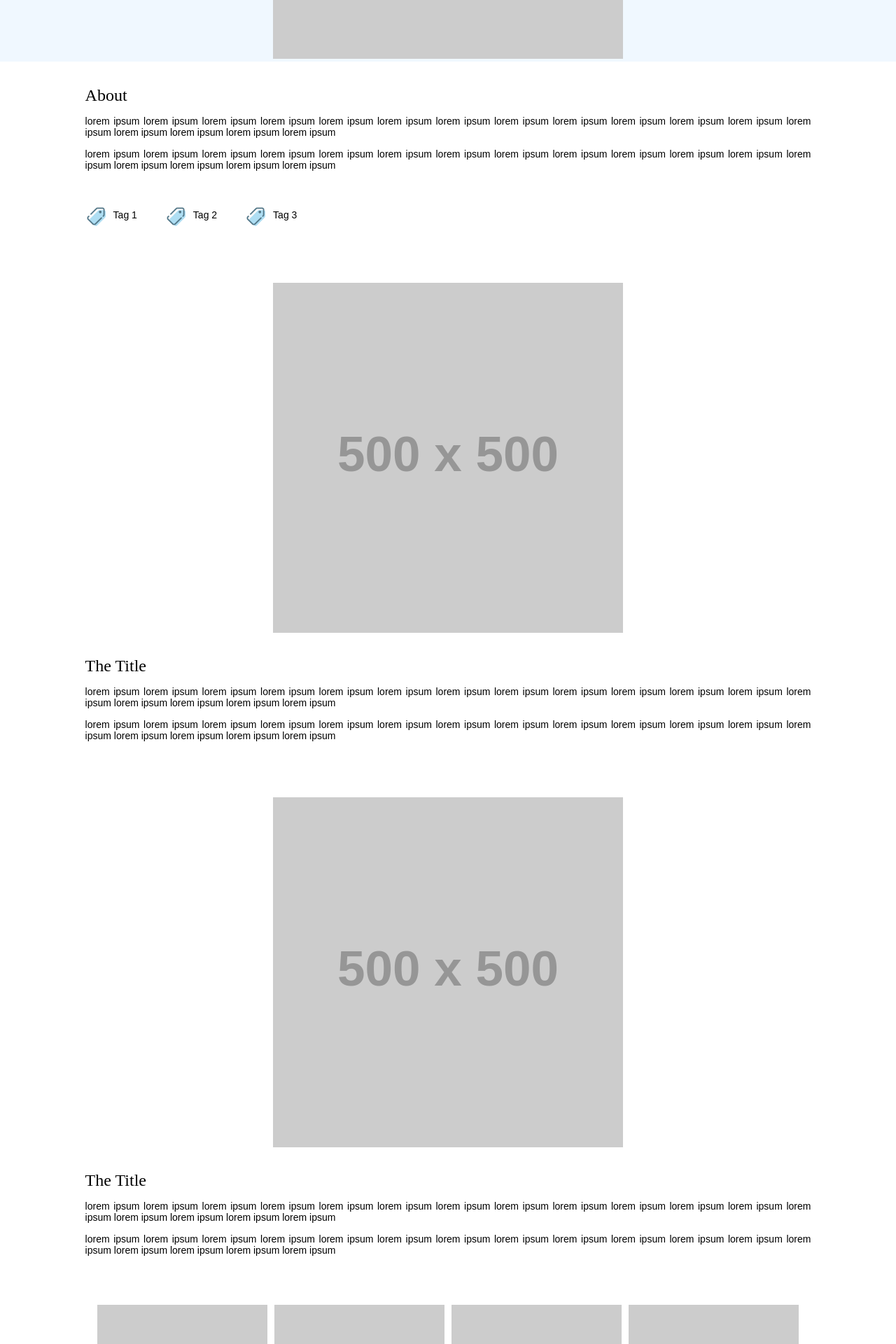
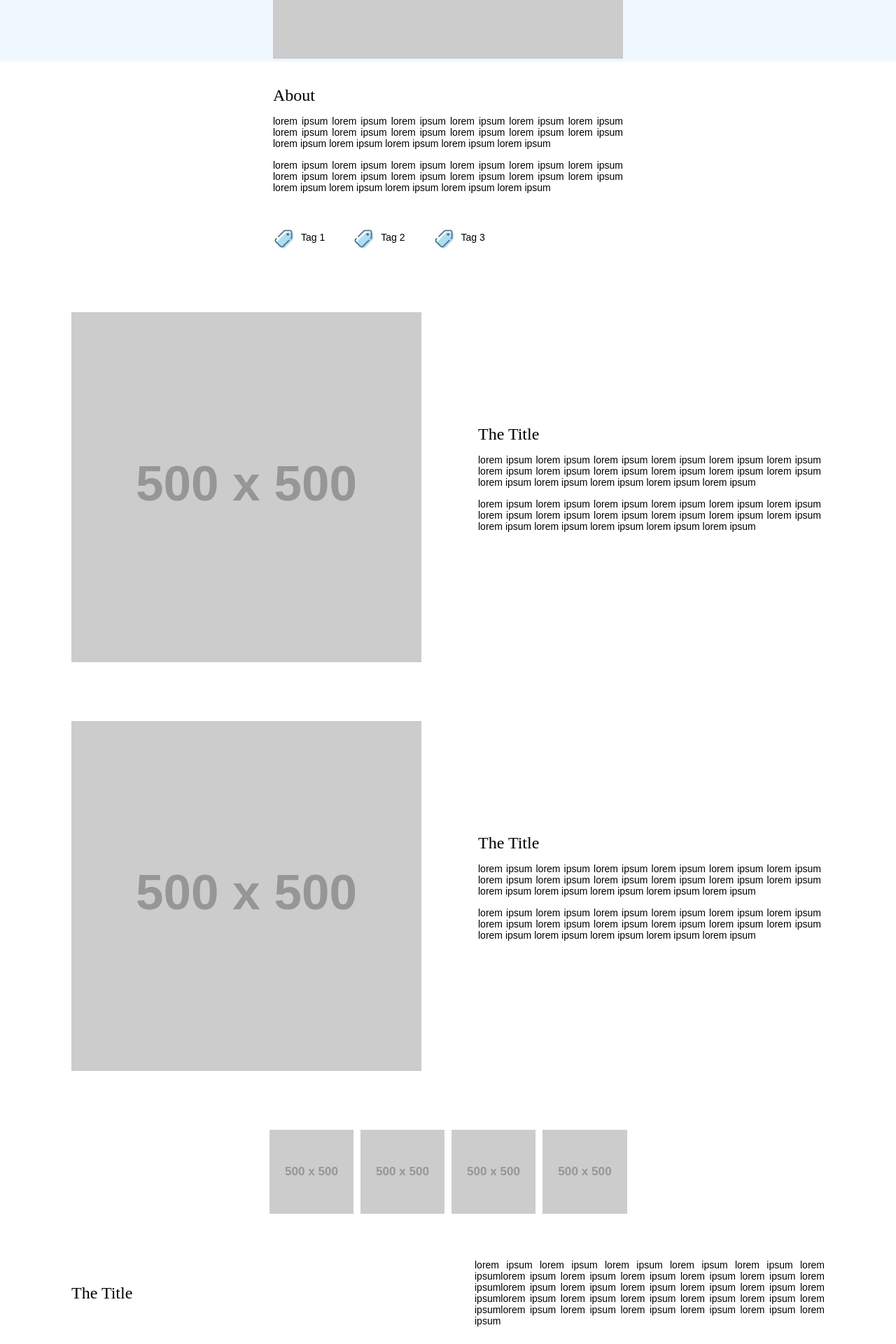
Before and after one commit to Lillybliss/Allgood-Designs, a React (Create React App) app: page /Allgood-Designs/portfolio/The-Suite-Spot-Project in a window 1280 px wide. Shown: the part 760-2680 px from the top of the page at 70% size. Built offline with nearby package versions, Linux system fonts and the light colour scheme.

Commit message:
Mobile styles horiz template DONE

```diff
--- a/src/Styles/HorizontalTemplate.css
+++ b/src/Styles/HorizontalTemplate.css
@@ -54,7 +54,7 @@
     height: auto;
 }
 
-.port-about-container, .row-4 {
+.port-about-container, .row-4, .row-1, .row-2, .row-3 {
     display: block;
     align-items: center;
     text-align: justify;
@@ -65,11 +65,22 @@
     width: 90%;
 }
 
-.port-about-title, .port-about-text, .right-title, .right-text, .row-4-title, .row-4-text {
+.port-about-title, .port-about-text {
     text-align: justify;
     margin-left: auto;
     margin-right: auto;
     width: 90%;
+    max-width: 500px;
+    margin-top: 15px;
+    margin-bottom: 15px;
+}
+
+.right-title, .right-text, .row-4-title, .row-4-text {
+    text-align: justify;
+    margin-left: auto;
+    margin-right: auto;
+    width: 98%;
+    max-width: 500px;
     margin-top: 15px;
     margin-bottom: 15px;
 }
@@ -79,6 +90,8 @@
     flex-wrap: wrap;
     justify-content: left;
     width: 90%;
+    max-width: 500px;
+
     margin-top: 50px;
     margin-bottom: 30px;
     margin-left: auto;
@@ -101,7 +114,7 @@
     display: flex;
     flex-wrap: wrap;
     justify-content: center;
-    margin-top: 0px;
+    margin-top: -10px;
     margin-bottom: 20px;
     margin-left: auto;
     margin-right: auto;
@@ -109,12 +122,26 @@
 
 .row-3 {
     margin-top: 40px;
+    max-width: 650px;
+
 }
 
 .row-3 img {
-    width: 19%;
+    width: 18.5%;
     height: auto;
     margin-bottom: 0px;
     margin-right: 5px;
     margin-left: 5px;
 }
+
+/* Tablet Styles */
+@media screen and (min-width: 760px) {
+
+
+}
+
+/* Desktop Styles */
+@media screen and (min-width: 1000px) {
+
+
+}
```
